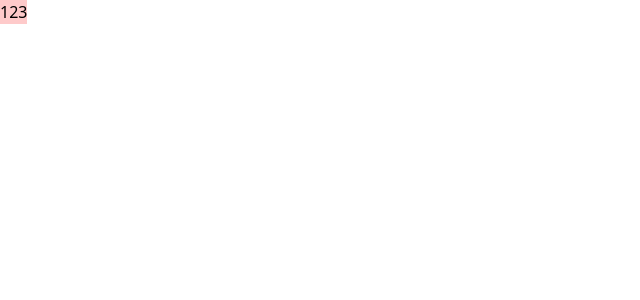
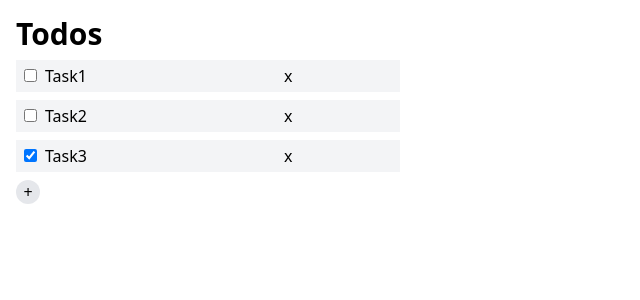
Before and after one commit to yanggggjie/learn-vue, a Vue app: page / in a window 1280 px wide. Shown: the top 300 px of the page, without its empty margins (0-640 px from the left). Built offline with nearby package versions, Linux system fonts and the light colour scheme.

Commit message:
feat: add todo list

```diff
--- a/package.json
+++ b/package.json
@@ -9,6 +9,7 @@
     "preview": "vite preview"
   },
   "dependencies": {
+    "tailwind-merge": "^2.2.2",
     "vue": "^3.4.21"
   },
   "devDependencies": {
--- a/src/App.vue
+++ b/src/App.vue
@@ -1,7 +1,9 @@
-<script setup lang="ts"></script>
+<script setup lang="ts">
+import TodoList from './components/TodoList/TodoList.vue'
+</script>
 
 <template>
-  <button class="bg-red-200">123</button>
+  <TodoList></TodoList>
 </template>
 
 <style scoped></style>
--- /dev/null
+++ b/src/components/TodoList/TodoList.vue
@@ -0,0 +1,53 @@
+<script lang="ts" setup>
+const props = defineProps<{}>()
+
+import TodoListItem from './TodoListItem.vue'
+import { reactive } from 'vue'
+import { twMerge } from 'tailwind-merge'
+
+export interface ITodoListItem {
+  id: number
+  title: string
+  done: boolean
+}
+
+const todoList = reactive<ITodoListItem[]>([
+  { id: 1, title: 'Task1', done: false },
+  { id: 2, title: 'Task2', done: false },
+  { id: 3, title: 'Task3', done: true },
+])
+
+function addNewOne() {
+  todoList.push({
+    id: todoList.length,
+    title: 'newTask',
+    done: false,
+  })
+}
+
+function removeOne(id: number) {
+  const idx = todoList.findIndex((todo) => {
+    return todo.id === id
+  })
+  if (idx !== -1) {
+    todoList.splice(idx, 1)
+  }
+}
+</script>
+
+<template>
+  <div :class="twMerge('w-96 space-y-2 m-4')">
+    <h1 :class="twMerge('font-bold text-3xl')">Todos</h1>
+    <div v-for="todo in todoList" :key="todo.id">
+      <TodoListItem :todoListItem="todo" :onDelete="removeOne"></TodoListItem>
+    </div>
+    <button
+      :class="twMerge('h-6 w-6 rounded-full bg-gray-200')"
+      @click="addNewOne"
+    >
+      +
+    </button>
+  </div>
+</template>
+
+<style scoped></style>
--- /dev/null
+++ b/src/components/TodoList/TodoListItem.vue
@@ -0,0 +1,20 @@
+<script setup lang="ts">
+import { defineProps } from 'vue'
+import { ITodoListItem } from './TodoList.vue'
+import { twMerge } from 'tailwind-merge'
+
+const { todoListItem, onDelete } = defineProps<{
+  todoListItem: ITodoListItem
+  onDelete: (id: number) => void
+}>()
+</script>
+
+<template>
+  <div :class="twMerge('bg-gray-100 space-x-2 p-2 py-1')">
+    <input class="" type="checkbox" v-model="todoListItem.done" />
+    <input class="bg-transparent" type="text" v-model="todoListItem.title" />
+    <button @click="onDelete(todoListItem.id)">x</button>
+  </div>
+</template>
+
+<style scoped></style>
```
Also changed, not shown: src/components/TodoList/README.md (added), 1 other file (tests, documents, lock files or other folders).
